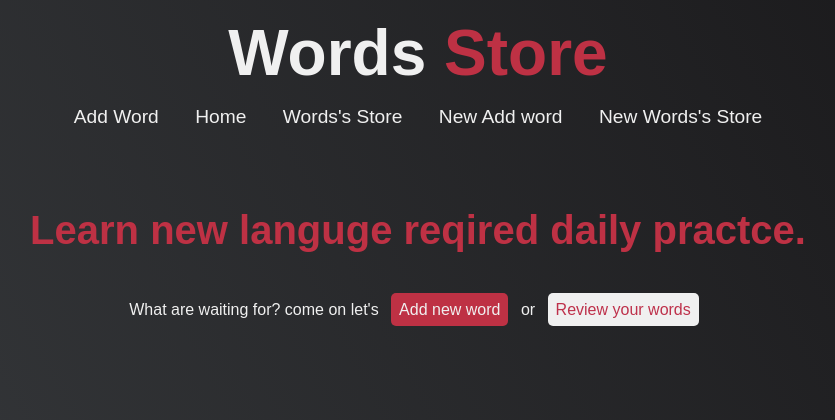
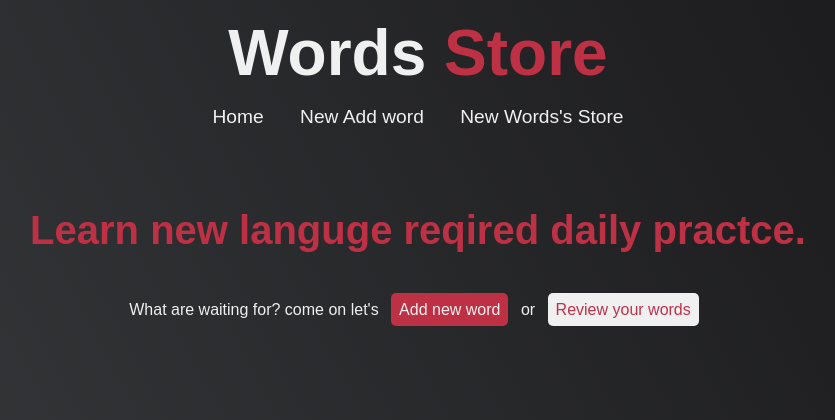
Before and after one commit to BenAwad95/english-words-dictionary, a Django app: page / in a window 1280 px wide. Shown: the top 420 px of the page, without its empty margins (222-1057 px from the left). Run offline with Django 3.2, Linux system fonts and the light colour scheme; some libraries are stand-ins or nearby versions.

Commit message:
navbar elements update

```diff
--- a/templates/partials/navbar.html
+++ b/templates/partials/navbar.html
@@ -1,8 +1,8 @@
 <nav>
   <ul>
-  <li><a class = "btn" href="{% url 'words:create_word' %}">Add Word</a></li>
+  {% comment %} <li><a class = "btn" href="{% url 'words:create_word' %}">Add Word</a></li> {% endcomment %}
   <li><a class = "btn" href="/">Home</a></li>
-  <li><a class = "btn" href="{% url 'words:words_list' %}">Words's Store</a></li>
+  {% comment %} <li><a class = "btn" href="{% url 'words:words_list' %}">Words's Store</a></li> {% endcomment %}
   <li><a class = "btn" href="{% url 'theNewStore:word_create' %}">New Add word</a></li>
   <li><a class = "btn" href="{% url 'theNewStore:word_list' %}">New Words's Store</a></li>
   </ul>
```
